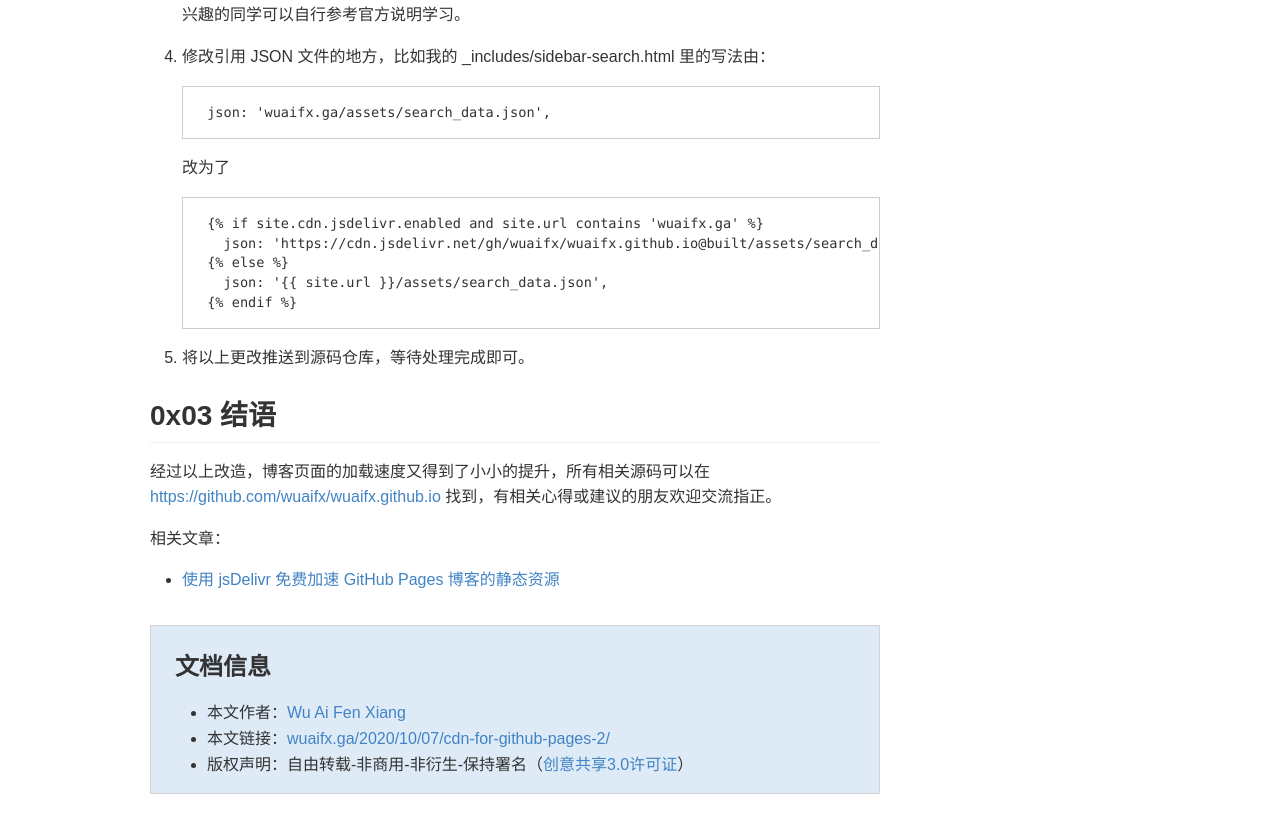
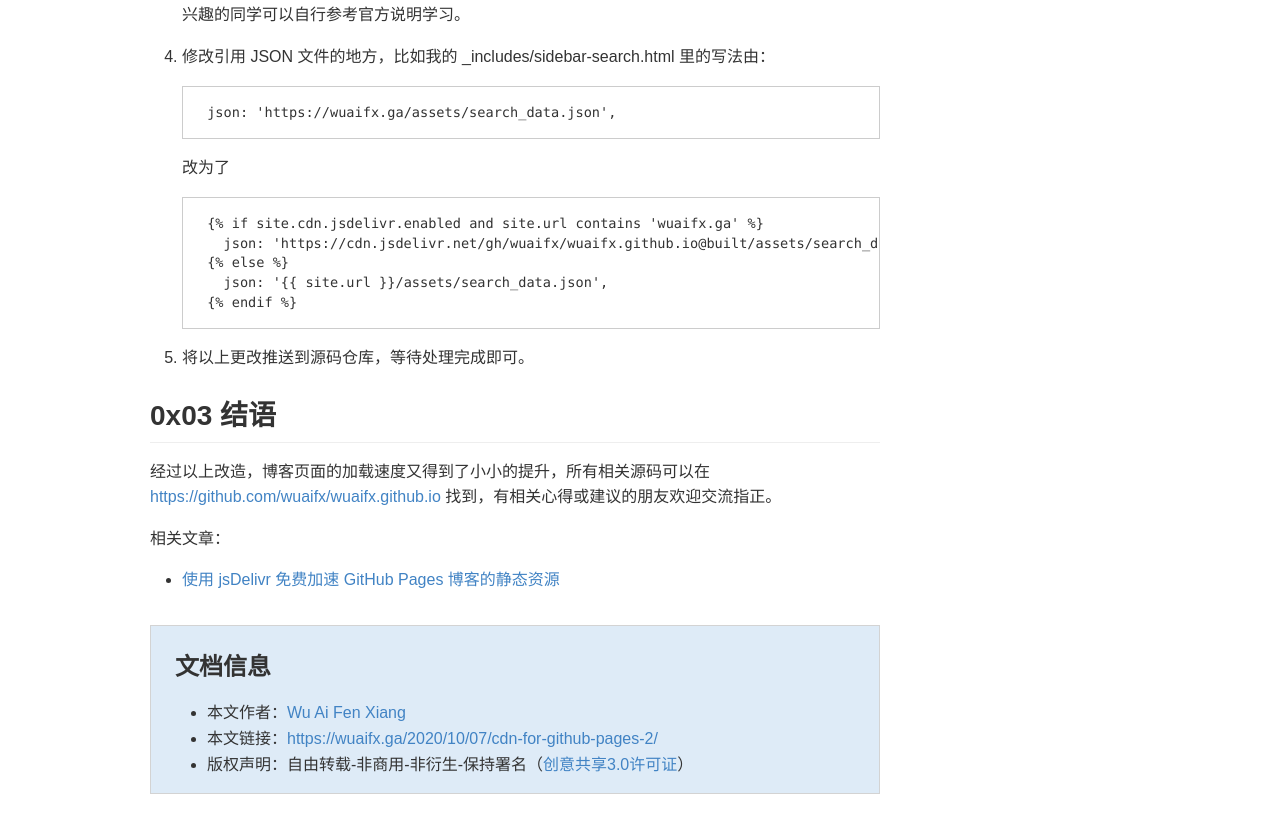
Before and after one commit to wuaifx/website, a Jekyll site: the page built from _posts/2020-10-07-cdn-for-github-pages-2.md, in a window 1280 px wide and 1400 px high, scrolled down 2538 px. Shown: the part 439-1275 px from the top of the window. Built offline with Jekyll 4.4.1, drawn with Linux system fonts in a browser that asks for light colours; some web fonts are replaced; comment, search, counter and statistics services are not loaded; a style sheet for code colours, icons or effects is not loaded; some of the changed lines change nothing that is shown; some of the changed text lies outside the part shown.

Commit message:
modified

```diff
--- a/_config.yml
+++ b/_config.yml
@@ -2,7 +2,7 @@
 #   Main Configs   #
 # ---------------- #
 baseurl:
-url: wuaifx.ga
+url: https://wuaifx.ga
 date_format: "ordinal"
 title: 吾爱分享
 subtitle: "公众号：吾爱分享"
```
